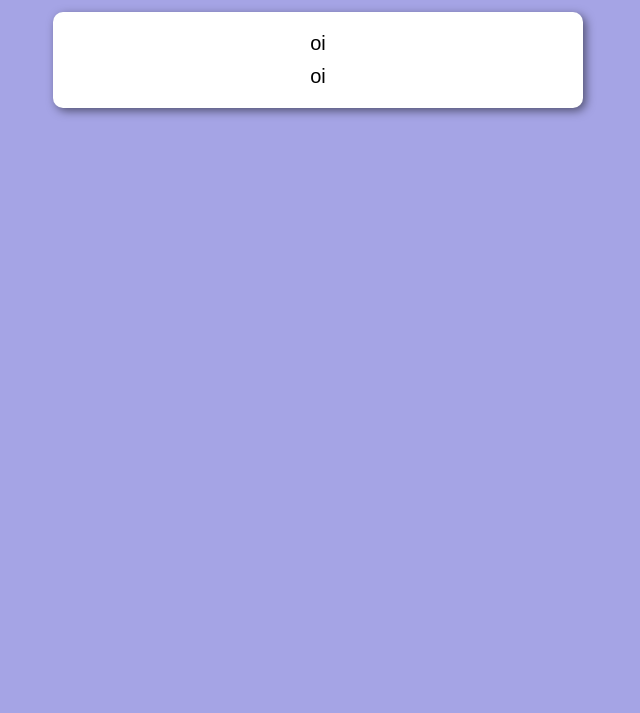
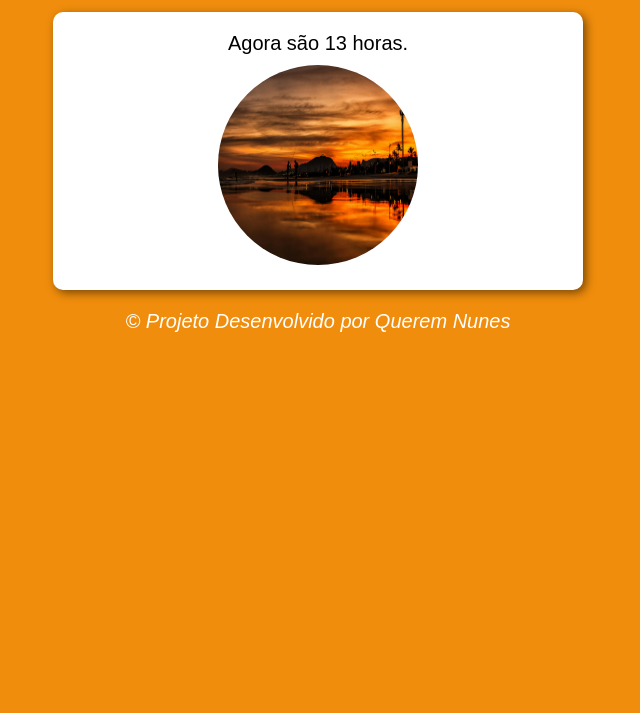
Before and after one commit to QueremNunes/hora-do-dia, a plain HTML site: page horadodia.html in a window 1280 px wide. Shown: the part 87-800 px from the top of the page, without its empty margins (322-962 px from the left). Drawn offline with Linux system fonts and the light colour scheme.

Commit message:
conclusão do projeto

```diff
--- a/horadodia.html
+++ b/horadodia.html
@@ -6,21 +6,22 @@
     <title>Hora do Dia</title>
     <link rel="stylesheet" href="style.css">
 </head>
-<body>
+<body onload="carregar()">
     <header>
         <h1>Hora do Dia!</h1>
     </header>
     <section>
-        <div>
-            oi
+        <div id="msg">
+
         </div>
-        <div>
-            oi
+        <div id="foto">
+            <img id="imagem" src="manha.jpg" alt="Dia">
         </div>
 
     </section>
     <footer>
-
+        <p>&copy; Projeto Desenvolvido por Querem Nunes</p>
     </footer>
+    <script src="script.js"></script>
 </body>
 </html>
--- /dev/null
+++ b/script.js
@@ -0,0 +1,17 @@
+function carregar() {
+    var msg = document.getElementById('msg')
+    var img = document.getElementById('imagem')
+    var data = new Date()
+    var hora = data.getHours()
+    msg.innerHTML = `Agora são ${hora} horas.`
+    if (hora >= 0 && hora < 12) {
+        img.src = 'manha.jpg'
+        document.body.style.background = '#fdbe90'
+    } else if (hora >= 12 && hora <= 18) {
+        img.src = 'tarde.jpg'
+        document.body.style.background = '#f08d0c'
+    } else {
+        img.src = 'noite.jpg'
+        document.body.style.background = '#9972a1'
+    }
+}
--- a/style.css
+++ b/style.css
@@ -20,8 +20,8 @@ section {
 }
 
 section > div > img {
-    width: 180px;
-    height: 180px;
+    width: 200px;
+    height: 200px;
     border-radius: 100px;
 
 }
```
